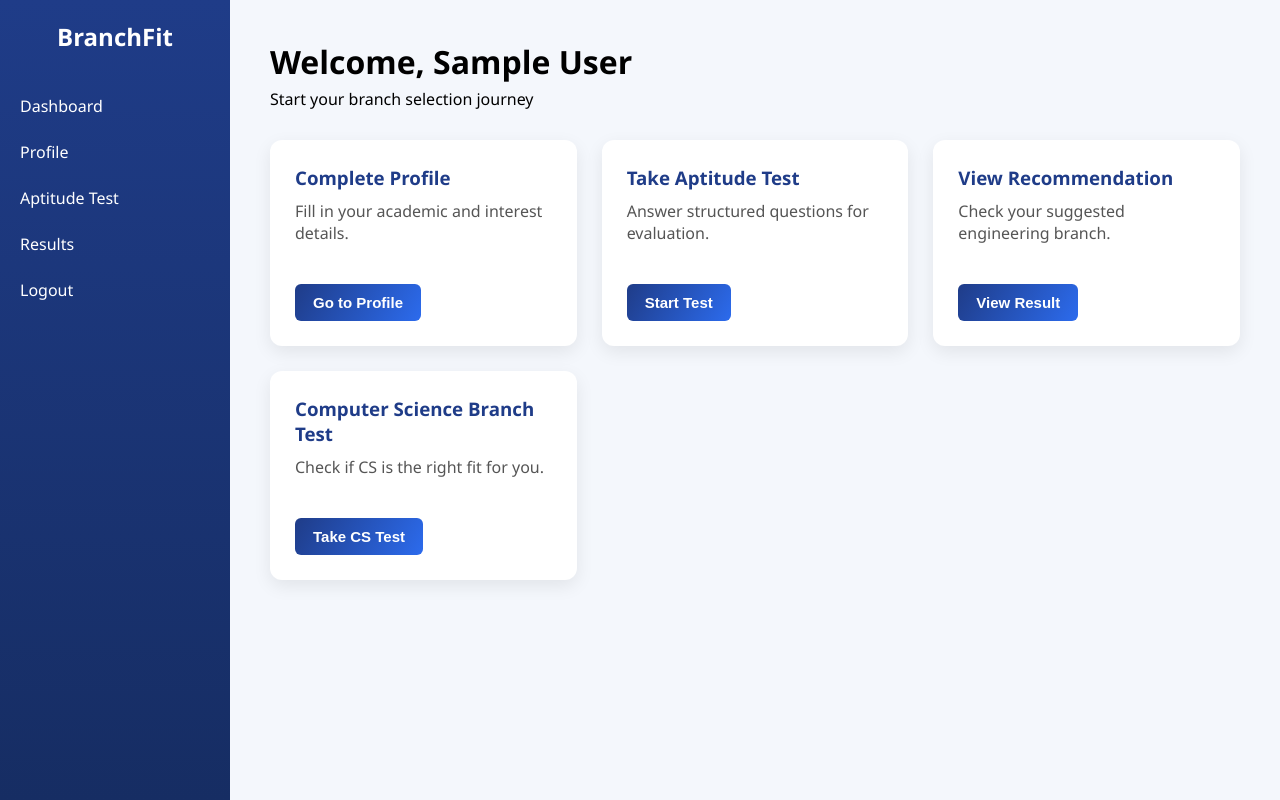
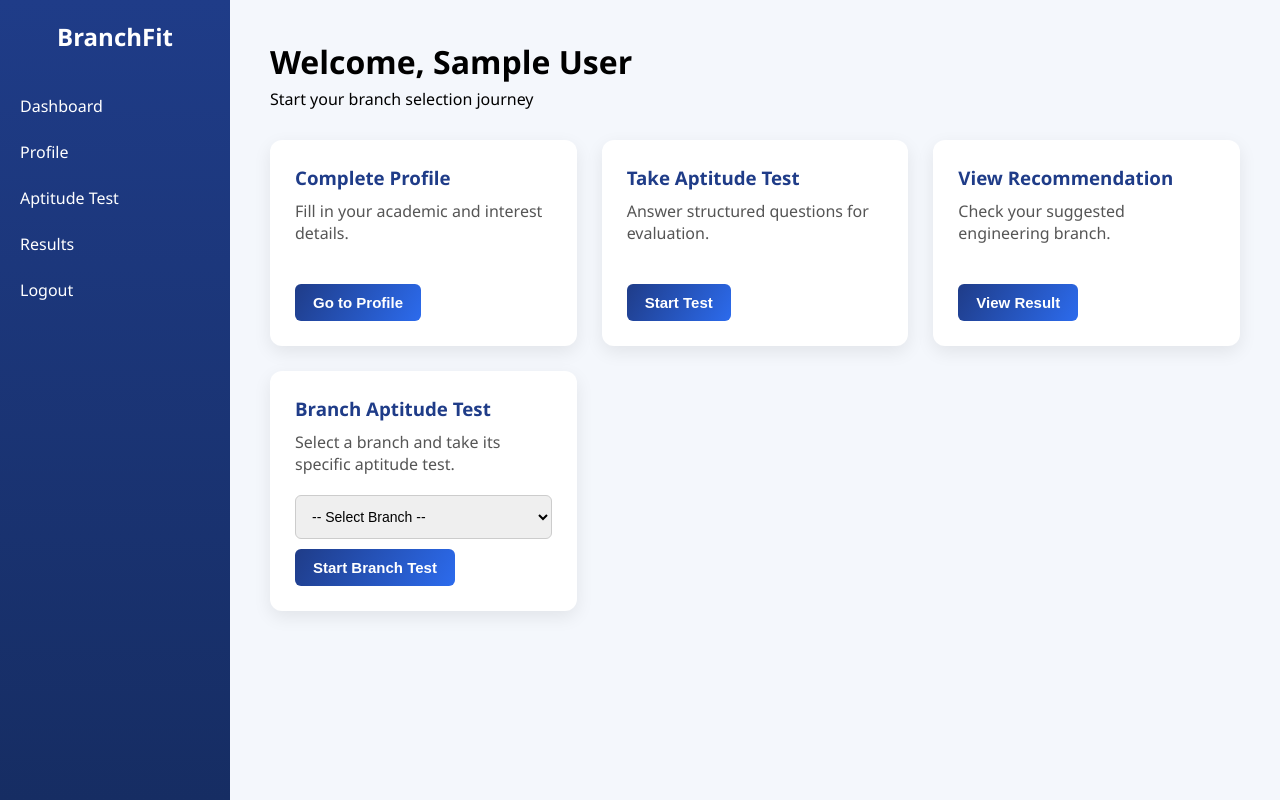
Before and after one commit to Ishwari2010/BranchFit, a Flask app: page /dashboard in a window 1280 px wide. Run offline with Flask 3, Linux system fonts and the light colour scheme; the visitor is signed in with stand-in values (Sample User, id 1).

Commit message:
BranchFit

```diff
--- a/app.py
+++ b/app.py
@@ -2,6 +2,7 @@ from flask import Flask, render_template, request, redirect, url_for, flash
 from werkzeug.security import generate_password_hash, check_password_hash
 from extensions import db
 from flask import session
+from models import branch
 from models.student_profile import StudentProfile
 from models.question import Question
 from models.branch_question import BranchQuestion
@@ -183,10 +184,21 @@ def manage_branch_questions():
         db.session.add(new_question)
         db.session.commit()
 
-        return redirect(url_for("manage_branch_questions"))
+        return redirect(url_for("manage_branch_questions", branch=branch))
 
-    questions = BranchQuestion.query.all()
-    return render_template("admin_branch_questions.html", questions=questions)
+
+        # Get selected branch from URL (default = CS)
+    selected_branch = request.args.get("branch", "CS")
+
+    # Show only questions of that branch
+    questions = BranchQuestion.query.filter_by(branch=selected_branch).all()
+
+    return render_template(
+        "admin_branch_questions.html",
+        questions=questions,
+        selected_branch=selected_branch
+    )
+
 
 
 
@@ -201,20 +213,34 @@ def edit_branch_question(id):
     if request.method == "POST":
         question.branch = request.form["branch"]
         question.text = request.form["text"]
+        question.scale_1_label = request.form["scale_1_label"]
+        question.scale_2_label = request.form["scale_2_label"]
+        question.scale_3_label = request.form["scale_3_label"]
+        question.scale_4_label = request.form["scale_4_label"]
+        question.scale_5_label = request.form["scale_5_label"]
+
         db.session.commit()
-        return redirect(url_for("manage_branch_questions"))
+
+        # 🔥 Get branch from form (correct)
+        branch = request.form["branch"]
+        return redirect(url_for("manage_branch_questions", branch=branch))
 
     return render_template("edit_branch_question.html", question=question)
+
 
 @app.route("/admin/branch-question/delete/<int:id>")
 def delete_branch_question(id):
     if session.get("role") != "admin":
         return redirect(url_for("login"))
 
-    question = BranchQuestion.query.get_or_404(id)
-    db.session.delete(question)
+    branch = request.args.get("branch")  # keep current branch in URL
+
+    question = BranchQuestion.query.get_or_404(id)  # get ONLY this question
+    db.session.delete(question)  # delete only this row
     db.session.commit()
-    return redirect(url_for("manage_branch_questions"))
+
+    return redirect(url_for("manage_branch_questions", branch=branch))
+
 
 @app.route("/branch-test/cs", methods=["GET", "POST"])
 def cs_branch_test():
@@ -257,6 +283,36 @@ def cs_test_result():
                            affinity_percent=None,
                            result=result)
 
+@app.route("/branch-test/it", methods=["GET", "POST"])
+def it_branch_test():
+    if session.get("role") != "student":
+        return redirect(url_for("login"))
+
+    questions = BranchQuestion.query.filter_by(branch="IT").all()
+
+    if request.method == "POST":
+        total_score = sum(int(request.form.get(f"q{q.question_id}", 0)) for q in questions)
+        avg_score = total_score / len(questions)
+        percent = (avg_score / 5) * 100
+        session["it_test_percent"] = percent
+        return redirect(url_for("it_test_result"))
+
+    return render_template("branch_test.html", questions=questions, branch="IT")
+
+@app.route("/branch-test/it/result")
+def it_test_result():
+    percent = session.get("it_test_percent", 0)
+
+    if percent >= 70:
+        result = "Strong Aptitude for IT."
+    elif percent >= 50:
+        result = "Moderate Aptitude for IT."
+    else:
+        result = "Low Aptitude for IT."
+
+    return render_template("branch_result.html",
+                           test_percent=percent,
+                           result=result)
 
 
 
--- a/static/css/style.css
+++ b/static/css/style.css
@@ -239,3 +239,18 @@ button:hover {
     margin-top: 6px;
     cursor: pointer;
 }
+
+.secondary-btn {
+    display: inline-block;
+    padding: 10px 16px;
+    background: #e0e6f7;
+    color: #1f3c88;
+    border-radius: 6px;
+    text-decoration: none;
+    font-weight: 600;
+    transition: 0.2s;
+}
+
+.secondary-btn:hover {
+    background: #cfd8f5;
+}
--- a/templates/dashboard.html
+++ b/templates/dashboard.html
@@ -49,10 +49,22 @@
 
             <!-- CARD 4 -->
             <div class="card">
-                <h3>Computer Science Branch Test</h3>
-                <p>Check if CS is the right fit for you.</p>
-                <a href="{{ url_for('cs_branch_test') }}"><button>Take CS Test</button></a>
-            </div>
+    <h3>Branch Aptitude Test</h3>
+    <p>Select a branch and take its specific aptitude test.</p>
+
+    <form method="GET" action="" onsubmit="return goToBranchTest();">
+        <select id="branchSelect" required>
+            <option value="">-- Select Branch --</option>
+            <option value="cs">Computer Science</option>
+            <option value="it">Information Technology</option>
+            <option value="mechanical">Mechanical</option>
+            <option value="electrical">Electrical</option>
+            <option value="extc">EXTC</option>
+        </select>
+
+        <button type="submit" style="margin-top:10px;">Start Branch Test</button>
+    </form>
+</div>
 
         </div>
     </div>
@@ -62,5 +74,41 @@
 
 </div>
 
+<script>
+function goToBranchTest() {
+    const branch = document.getElementById("branchSelect").value;
+    if (!branch) return false;
+
+    const routes = {
+        "cs": "/branch-test/cs",
+        "it": "/branch-test/it",
+        "mechanical": "/branch-test/mechanical",
+        "electrical": "/branch-test/electrical",
+        "extc": "/branch-test/extc"
+    };
+
+    window.location.href = routes[branch];
+    return false;
+}
+</script>
+<script>
+function goToBranchTest() {
+    const branch = document.getElementById("branchSelect").value;
+    if (!branch) return false;
+
+    const routes = {
+        "cs": "/branch-test/cs",
+        "it": "/branch-test/it",
+        "mechanical": "/branch-test/mechanical",
+        "electrical": "/branch-test/electrical",
+        "extc": "/branch-test/extc"
+    };
+
+    window.location.href = routes[branch];
+    return false;
+}
+</script>
+
+
 </body>
 </html>
```
Also changed, not shown: templates/admin_branch_questions.html (+13 -11 lines), templates/edit_branch_question.html (+6 -5 lines).
